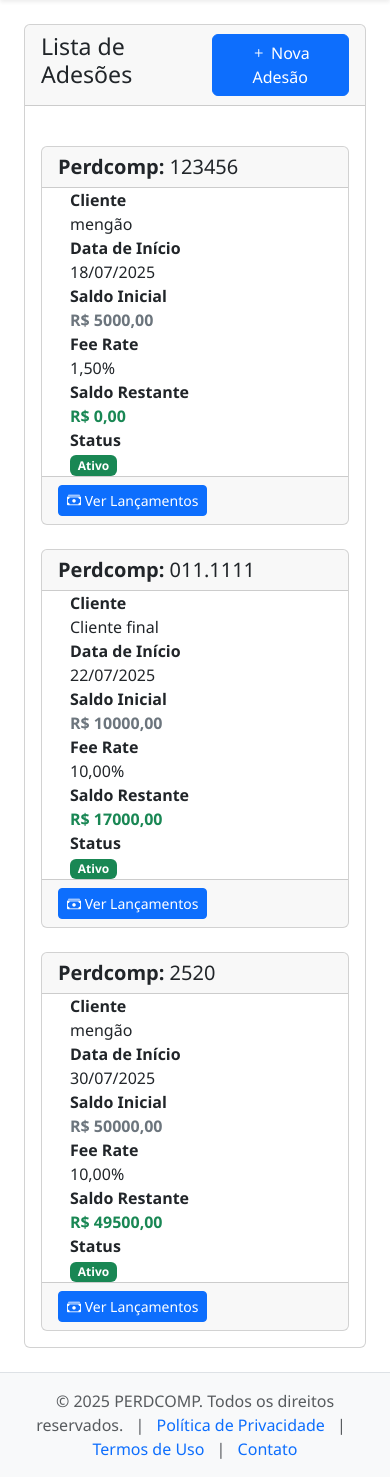
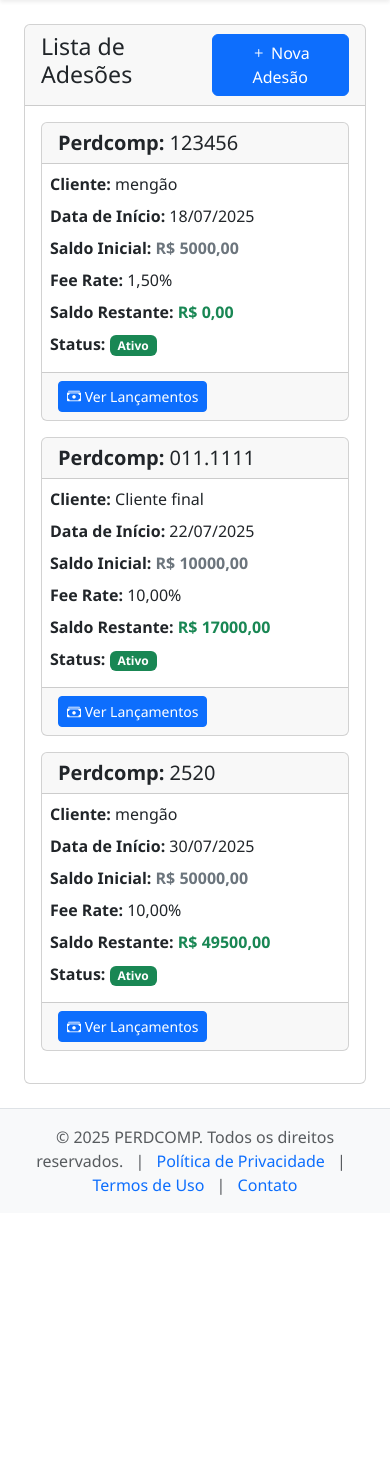
Before and after one commit to danieceiflora/perdcomp01, a Django app: page /adesoes/ in a window 390 px wide. Shown: the part 57-1534 px from the top of the page. After the commit the page ends 1252 px from the top, so only its background shows below. Run offline with Django 5.2, Linux system fonts and the light colour scheme; a user stored in the database is signed in; data comes from the database, SQL or seed files in the repository; both versions use the stored data as it was after the commit.

Commit message:
Refactor adesão list display for improved mobile and desktop views

```diff
--- a/adesao/templates/adesao/adesao_list.html
+++ b/adesao/templates/adesao/adesao_list.html
@@ -87,77 +87,62 @@
                 </div>
                 <div class="card-body">
                     {% if adesoes %}
-                        <div class="row">
+                        <div class="d-none d-md-block">
+                            <table class="table table-hover align-middle mb-0">
+                                <thead class="table-primary">
+                                    <tr>
+                                        <th>Perdcomp</th>
+                                        <th>Cliente</th>
+                                        <th>Data de Início</th>
+                                        <th>Saldo Inicial</th>
+                                        <th>Fee Rate</th>
+                                        <th>Saldo Restante</th>
+                                        <th>Status</th>
+                                        <th>Ações</th>
+                                    </tr>
+                                </thead>
+                                <tbody>
+                                    {% for adesao in adesoes %}
+                                    <tr>
+                                        <td>{{ adesao.perdcomp }}</td>
+                                        <td>{{ adesao.cliente.id_company_vinculada.nome_fantasia|default:adesao.cliente.id_company_vinculada.razao_social }}</td>
+                                        <td>{{ adesao.data_inicio|date:"d/m/Y" }}</td>
+                                        <td class="fw-bold {% if adesao.saldo > 0 %}text-secondary{% elif adesao.saldo < 0 %}text-danger{% endif %}">R$ {{ adesao.saldo|floatformat:2 }}</td>
+                                        <td>{{ adesao.fee_rate|floatformat:2 }}%</td>
+                                        <td class="fw-bold {% if adesao.saldo > 0 %}text-success{% elif adesao.saldo < 0 %}text-danger{% endif %}">R$ {{ adesao.saldo_atual|floatformat:2 }}</td>
+                                        <td>{% if adesao.ativo %}<span class="badge bg-success">Ativo</span>{% else %}<span class="badge bg-danger">Inativo</span>{% endif %}</td>
+                                        <td>
+                                            <a href="{% url 'lancamentos:list' %}?perdcomp={{ adesao.perdcomp }}" class="btn btn-sm btn-primary">
+                                                <i class="bi bi-cash-stack"></i> Ver Lançamentos
+                                            </a>
+                                        </td>
+                                    </tr>
+                                    {% endfor %}
+                                </tbody>
+                            </table>
+                        </div>
+                        <div class="d-block d-md-none">
                             {% for adesao in adesoes %}
-                            <div class="col-12">
-                                <br>
-                                <div class="card card-adesao">
+                                <div class="card card-adesao mb-3">
                                     <div class="card-header d-flex justify-content-between align-items-center">
                                         <h5 class="mb-0"><strong>Perdcomp:</strong> {{ adesao.perdcomp }}</h5>
                                     </div>
-                                    <div class="card-body p-0">
-                                        <div class="row m-0">
-                                            <div class="col-md-4">
-                                                <div class="info-item px-3">
-                                                    <div class="info-label"><strong>Cliente</strong></div>
-                                                    <div class="info-value">{{ adesao.cliente.id_company_vinculada.nome_fantasia|default:adesao.cliente.id_company_vinculada.razao_social }}</div>
-                                                </div>
-
-                                                <div class="info-item px-3">
-                                                    <div class="info-label"><strong>Data de Início</strong></div>
-                                                    <div class="info-value">{{ adesao.data_inicio|date:"d/m/Y" }}</div>
-                                                </div>
-                                            </div>
-
-                                            <div class="col-md-4">
-                                                <div class="info-item px-3">
-                                                    <div class="info-label"><strong>Saldo Inicial</strong></div>
-                                                    <div class="info-value fw-bold {% if adesao.saldo > 0 %}text-secondary{% elif adesao.saldo < 0 %}text-danger{% endif %}">
-                                                        R$ {{ adesao.saldo|floatformat:2 }}
-                                                    </div>
-                                                </div>
-
-                                                <div class="info-item px-3">
-                                                    <div class="info-label"><strong>Fee Rate</strong></div>
-                                                    <div class="info-value">{{ adesao.fee_rate|floatformat:2 }}%</div>
-                                                </div>
-
-
-                                            </div>
-
-                                            <div class="col-md-4">
-
-                                                <div class="info-item px-3">
-                                                    <div class="info-label"><strong>Saldo Restante</strong></div>
-                                                    <div class="info-value fw-bold {% if adesao.saldo > 0 %}text-success{% elif adesao.saldo < 0 %}text-danger{% endif %}">
-                                                   R$ {{ adesao.saldo_atual|floatformat:2 }}
-                                                    </div>
-                                                </div>
-
-                                                <div class="info-item px-3">
-                                                    <div class="info-label"><strong>Status</strong></div>
-                                                    <div class="info-value">
-                                                        {% if adesao.ativo %}
-                                                            <span class="badge bg-success">Ativo</span>
-                                                        {% else %}
-                                                            <span class="badge bg-danger">Inativo</span>
-                                                        {% endif %}
-                                                    </div>
-                                                </div>
-                                            </div>
-                                        </div>
+                                    <div class="card-body p-2">
+                                        <div class="mb-2"><span class="fw-bold">Cliente:</span> {{ adesao.cliente.id_company_vinculada.nome_fantasia|default:adesao.cliente.id_company_vinculada.razao_social }}</div>
+                                        <div class="mb-2"><span class="fw-bold">Data de Início:</span> {{ adesao.data_inicio|date:"d/m/Y" }}</div>
+                                        <div class="mb-2"><span class="fw-bold">Saldo Inicial:</span> <span class="fw-bold {% if adesao.saldo > 0 %}text-secondary{% elif adesao.saldo < 0 %}text-danger{% endif %}">R$ {{ adesao.saldo|floatformat:2 }}</span></div>
+                                        <div class="mb-2"><span class="fw-bold">Fee Rate:</span> {{ adesao.fee_rate|floatformat:2 }}%</div>
+                                        <div class="mb-2"><span class="fw-bold">Saldo Restante:</span> <span class="fw-bold {% if adesao.saldo > 0 %}text-success{% elif adesao.saldo < 0 %}text-danger{% endif %}">R$ {{ adesao.saldo_atual|floatformat:2 }}</span></div>
+                                        <div class="mb-2"><span class="fw-bold">Status:</span> {% if adesao.ativo %}<span class="badge bg-success">Ativo</span>{% else %}<span class="badge bg-danger">Inativo</span>{% endif %}</div>
                                     </div>
                                     <div class="card-footer d-flex justify-content-between align-items-center">
                                         <div class="button-container">
-                                            <a href="{% url 'lancamentos:list' %}?perdcomp={{ adesao.perdcomp }}" class="btn btn-sm btn-primary">
+                                            <a href="{% url 'lancamentos:list' %}?perdcomp={{ adesao.perdcomp }}" class="btn btn-sm btn-primary w-100">
                                                 <i class="bi bi-cash-stack"></i> Ver Lançamentos
                                             </a>
                                         </div>
-
-
                                     </div>
                                 </div>
-                            </div>
                             {% endfor %}
                         </div>
 
--- a/perdcomp/templates/base.html
+++ b/perdcomp/templates/base.html
@@ -66,17 +66,18 @@
                         </ul>
                       </li>
 
+                        {% if user.is_superuser or user.is_staff %}
                         <li class="nav-item dropdown">
                           <a class="nav-link dropdown-toggle" href="#" role="button" data-bs-toggle="dropdown" aria-expanded="false">
                             <i class="bi bi-people me-1"></i>Clientes
                           </a>
                           <ul class="dropdown-menu">
-                          {% if user.is_superuser or user.is_staff or user.profile.eh_parceiro %}
                             <li><a class="dropdown-item" href="{% url 'cadastrar_cliente_parceiro' %}"><i class="bi bi-person-plus me-1"></i>Cadastrar Cliente</a></li>
-                          {% endif %}
                             <li><a class="dropdown-item" href="{% url 'lista_clientes_parceiros' %}"><i class="bi bi-list me-1"></i>Listar Clientes</a></li>
                           </ul>
                         </li>
+                        {% endif %}
+
 
                       <li class="nav-item dropdown">
                         <a class="nav-link dropdown-toggle" href="#" role="button" data-bs-toggle="dropdown" aria-expanded="false">
@@ -111,19 +112,7 @@
                     {% endif %}
 
 
-                      <!-- Menu Parceiro -->
-                      <li class="nav-item dropdown">
-                        <a class="nav-link dropdown-toggle" href="#" role="button" data-bs-toggle="dropdown" aria-expanded="false">
-                          <i class="bi bi-people me-1"></i>Clientes</a>
-                        <ul class="dropdown-menu">
-                          {% if user.is_superuser or user.is_staff %}
-                          <li><a class="dropdown-item" href="{% url 'cadastrar_cliente_parceiro' %}"><i class="bi bi-person-plus me-1"></i>Cadastrar Cliente</a></li>
-                          {% endif %}
-                          {% if user.profile.eh_parceiro or user.is_superuser or user.is_staff %}
-                          <li><a class="dropdown-item" href="{% url 'lista_clientes_parceiros' %}"><i class="bi bi-list me-1"></i>Listar Clientes</a></li>
-                          {% endif %}
-                        </ul>
-                      </li>
+                      {# Menu Parceiro removido para clientes comuns, só aparece para admin/staff no bloco acima #}
 
                       <li class="nav-item dropdown">
                         <a class="nav-link dropdown-toggle" href="#" role="button" data-bs-toggle="dropdown" aria-expanded="false">
```
Also changed, not shown: db.sqlite3. Lines whose indentation alone changed are shown as unchanged.
